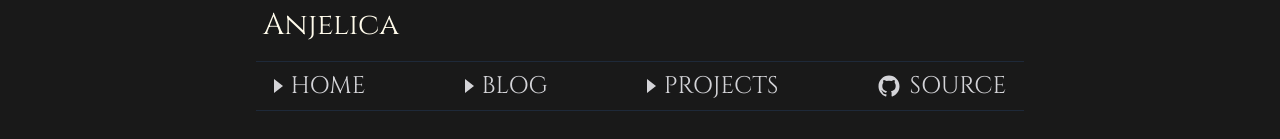
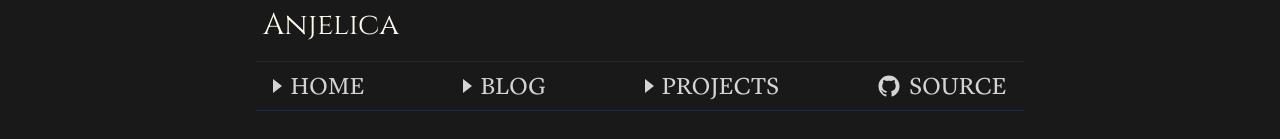
Before and after one commit to anjelica0224/anjelica.me, an Astro site: page / in a window 1280 px wide. Shown: the part 299-438 px from the top of the page. Built offline with nearby package versions, Linux system fonts and the light colour scheme; Astro itself is replaced by a stand-in of ours.

Commit message:
refactor: triangle block

```diff
--- a/src/components/About.astro
+++ b/src/components/About.astro
@@ -1,9 +1,9 @@
 ---
 import { IoLogoGithub } from 'react-icons/io5'
 ---
-<section class=" w-full-screen h-10 md:h-8 relative z-0">
+<section class="w-full-screen h-10 md:h-8 relative z-0">
         <hr class="border-gray-800 w-[60%] mx-auto mt-0 mb-2">
-        <div class="flex justify-around items-start prose w-[65%] mx-auto md:text-2xl text-[11px] text-zinc-300 font-modern">
+        <div class="flex justify-around items-start prose w-[65%] mx-auto md:text-2xl text-[11px] text-neutral-300 font-galaxy">
             <div class="flex justify-around sm:gap-2 gap-1 items-center">
                 <span class="triangle"></span>
                 <span class="">HOME</span>
--- a/src/styles/global.css
+++ b/src/styles/global.css
@@ -9,7 +9,15 @@
 
 @theme{
   --color-midnight-black : #191919;
-  --font-modern : "Cinzel" , serif
+  --font-modern : "Cinzel" , serif;
+  --font-galaxy : "DistantGalaxy";
+}
+@font-face {
+  font-family: 'DistantGalaxy';
+  src: url('/fonts/LyonText-Regular-Cy-Gr-Web.woff2') format('woff');
+  font-weight: normal;
+  font-style: normal;
+  font-display: swap;
 }
 
 .triangle{
```
